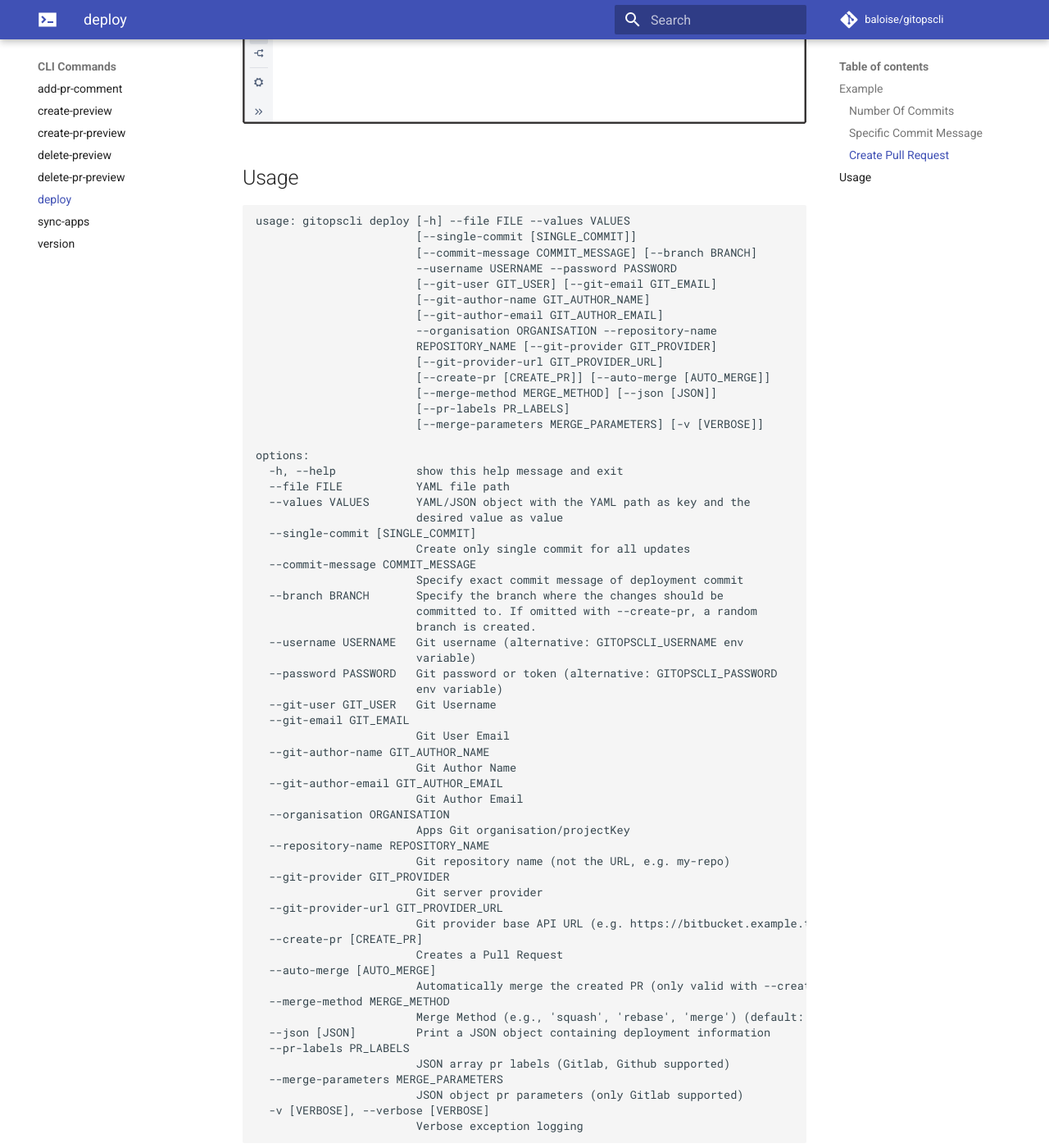
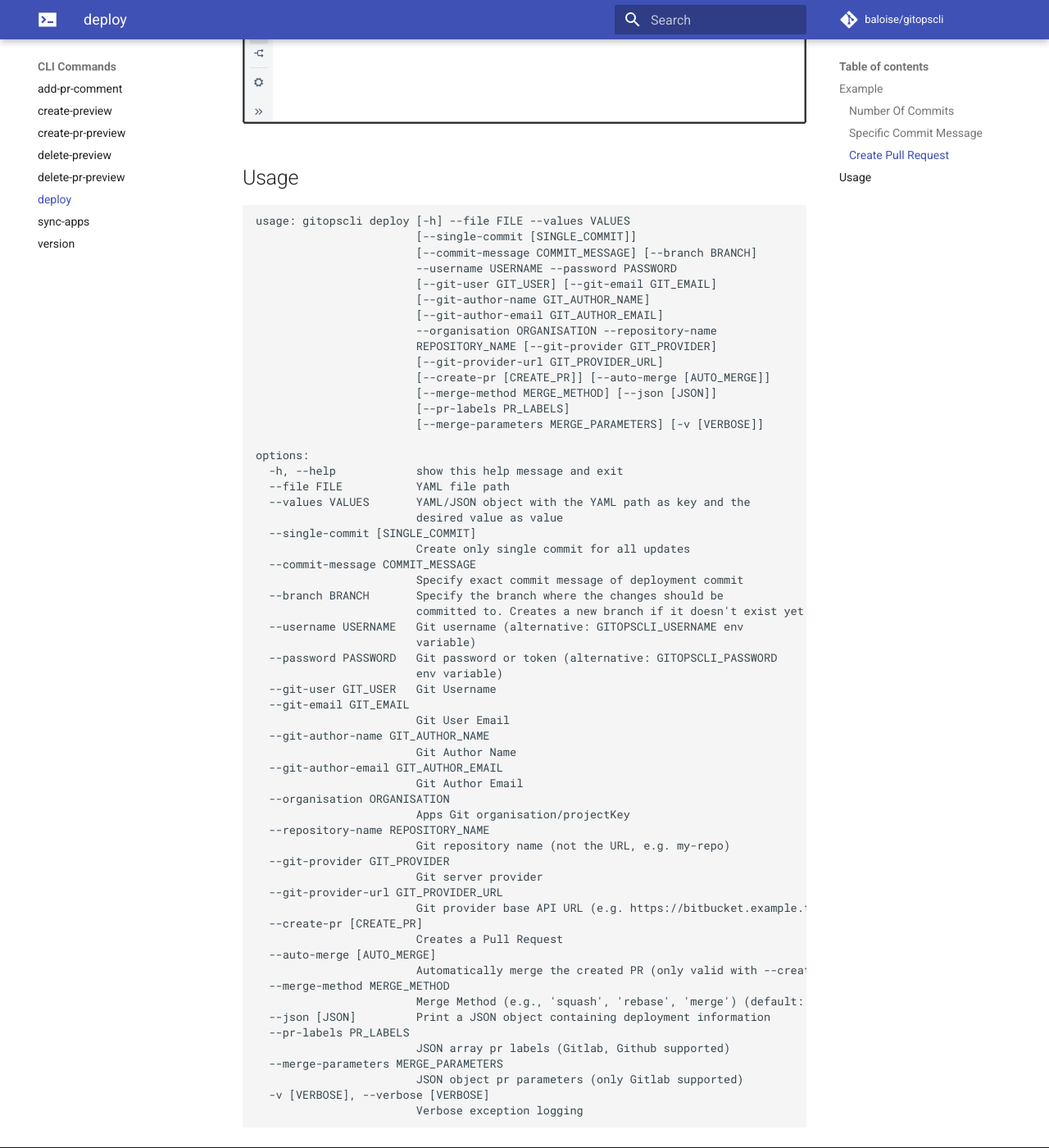
Before and after one commit to baloise/gitopscli, an MkDocs documentation site: the page built from docs/commands/deploy.md, in a window 1280 px wide and 1400 px high, scrolled down 3930 px. Shown: the whole window at 82% size. Built offline with MkDocs 1.6.1 and Material for MkDocs 9.7.7, drawn with Linux system fonts in a browser that asks for light colours; comment, search, counter and statistics services are not loaded.

Commit message:
Update docs/commands/deploy.md
Co-authored-by: Christian Siegel <christian.siegel@gmx.net>

```diff
--- a/docs/commands/deploy.md
+++ b/docs/commands/deploy.md
@@ -149,8 +149,7 @@ options:
   --commit-message COMMIT_MESSAGE
                         Specify exact commit message of deployment commit
   --branch BRANCH       Specify the branch where the changes should be
-                        committed to. If omitted with --create-pr, a random
-                        branch is created.
+                        committed to. Creates a new branch if it doesn't exist yet.
   --username USERNAME   Git username (alternative: GITOPSCLI_USERNAME env
                         variable)
   --password PASSWORD   Git password or token (alternative: GITOPSCLI_PASSWORD
```
